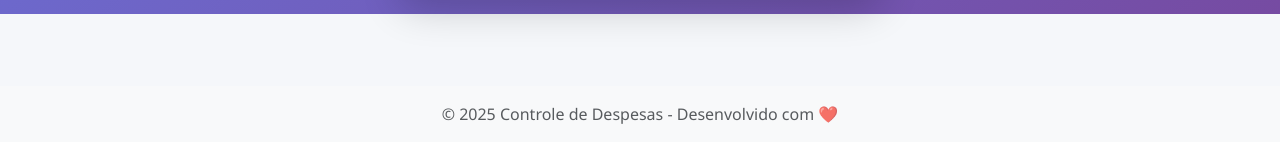
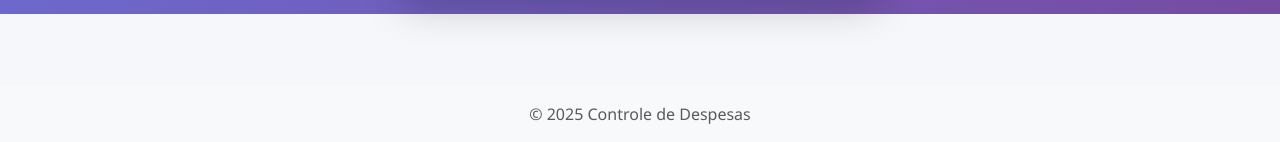
Before and after one commit to MatrixRM/Financa, a Django app: a page that uses core/templates/base.html in a window 1280 px wide. Shown: the part 979-1121 px from the top of the page. Run offline with Django 5.2, Linux system fonts and the light colour scheme; data that the repository does not hold is empty; some libraries are stand-ins or nearby versions.

Commit message:
Atualizar o base.html

```diff
--- a/core/templates/base.html
+++ b/core/templates/base.html
@@ -139,7 +139,7 @@
     <!-- Footer -->
     <footer class="bg-light text-center text-muted py-3 mt-5">
         <div class="container">
-            <p class="mb-0">© 2025 Controle de Despesas - Desenvolvido com ❤️</p>
+            <p class="mb-0">© 2025 Controle de Despesas</p>
         </div>
     </footer>
 
```
